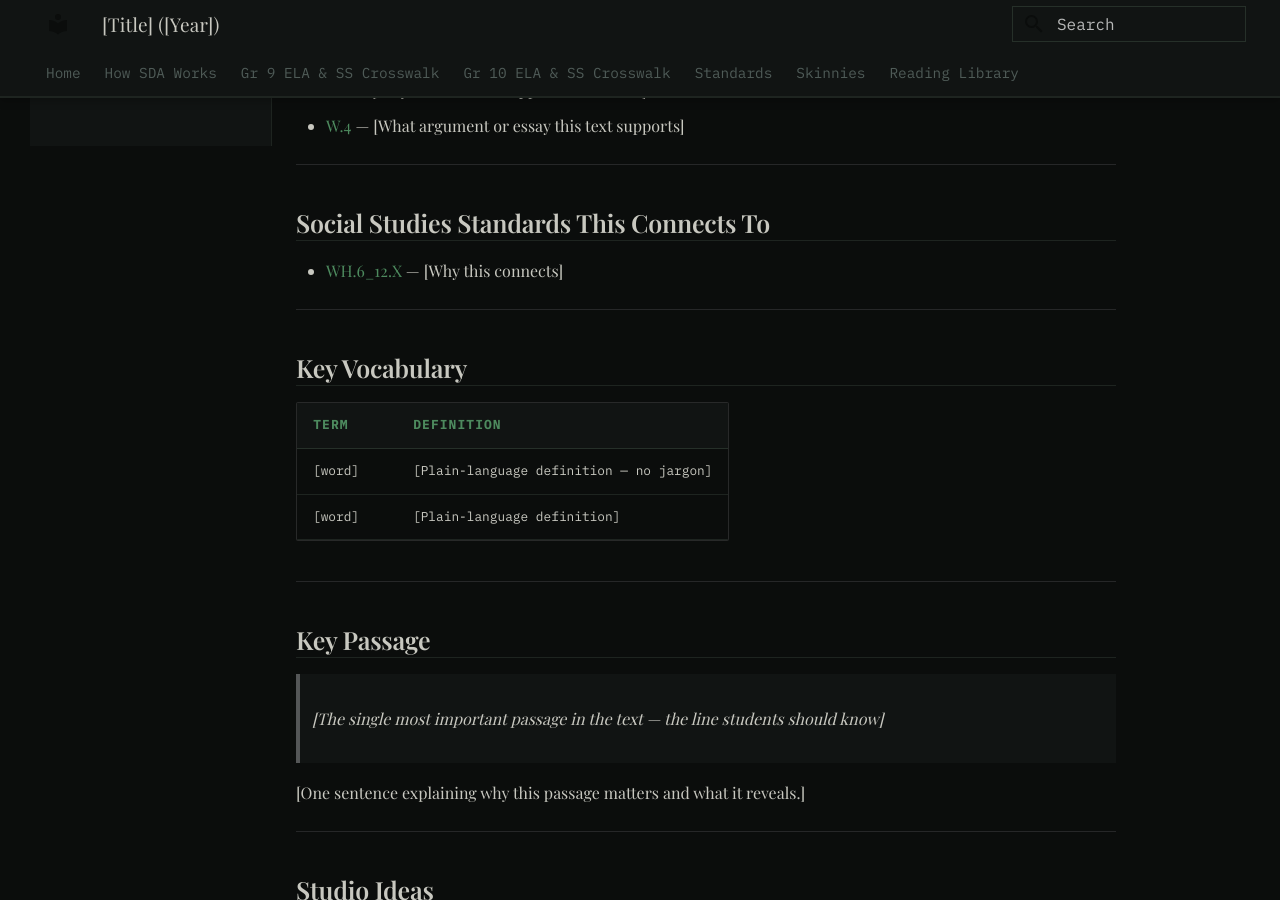
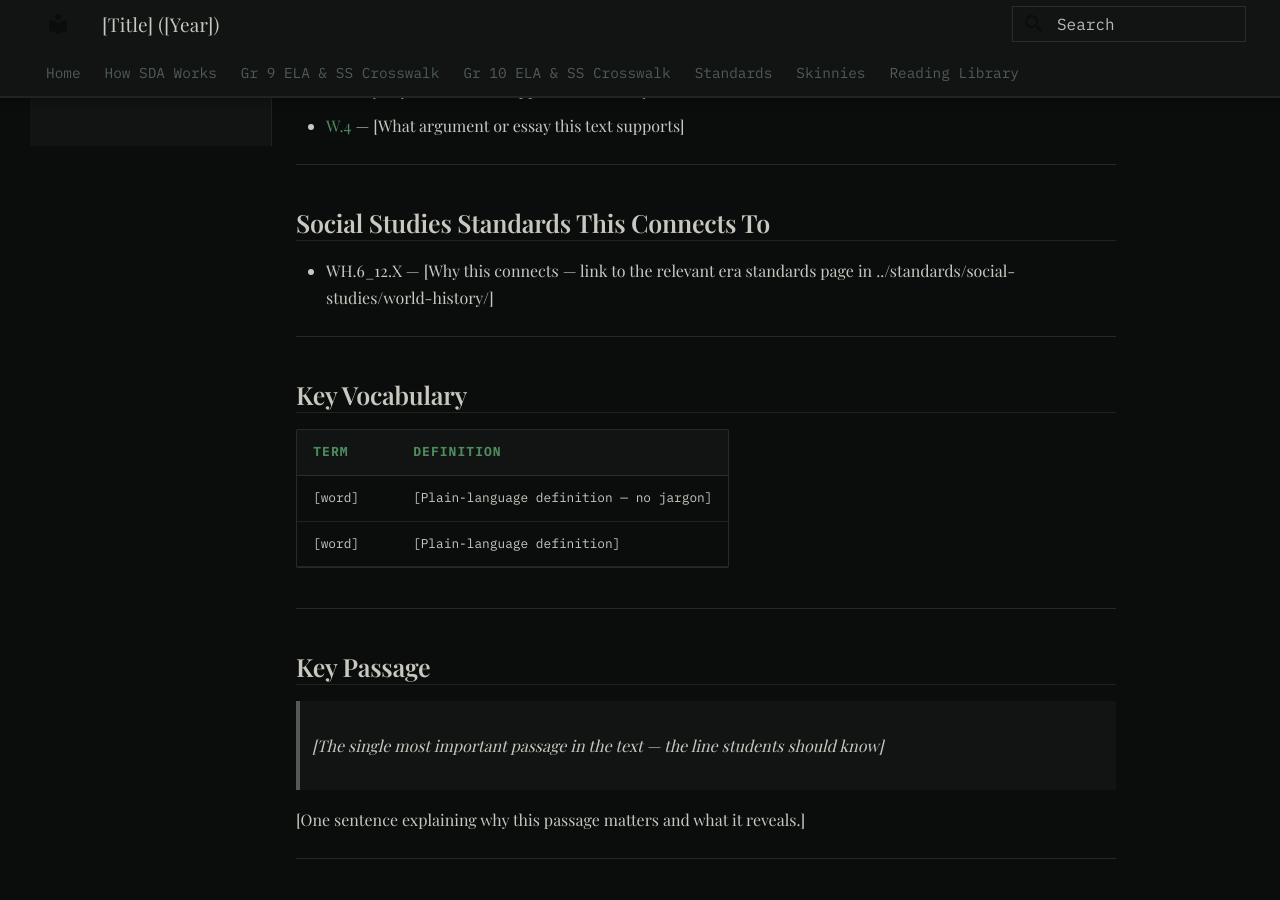
Before and after one commit to laskerpanda/SDA-WIKI, an MkDocs documentation site: the page built from docs/reading-library/TEMPLATE.md, in a window 1280 px wide and 900 px high, scrolled down 689 px. Built offline with MkDocs 1.6.1 and Material for MkDocs 9.7.7, drawn with Linux system fonts in a browser that asks for light colours; some web fonts are replaced.

Commit message:
hermes: 2026-06-18 08:00

```diff
--- a/docs/reading-library/TEMPLATE.md
+++ b/docs/reading-library/TEMPLATE.md
@@ -35,14 +35,14 @@
 
 ## ELA Standards This Connects To
 
-- [R.X](../../standards/ela/gr9-10-scales.md#9-10rx) — [Why this standard applies to this text]
-- [W.4](../../standards/ela/writing-standards.md#9-10w4) — [What argument or essay this text supports]
+- [R.X](../standards/ela/gr9-10-scales.md) — [Why this standard applies to this text]
+- [W.4](../standards/ela/writing-standards.md) — [What argument or essay this text supports]
 
 ---
 
 ## Social Studies Standards This Connects To
 
-- [WH.6_12.X](../../standards/social-studies/world-history/era-X-[name].md#wh6-12x) — [Why this connects]
+- WH.6_12.X — [Why this connects — link to the relevant era standards page in ../standards/social-studies/world-history/]
 
 ---
 
--- a/mkdocs.yml
+++ b/mkdocs.yml
@@ -278,17 +278,24 @@
     - Social Studies — Era 1:
       - Hammurabi's Code: reading-library/social-studies/hammurabi-code.md
       - Analects of Confucius: reading-library/social-studies/analects-confucius.md
+      - Egyptian Book of the Dead: reading-library/social-studies/book-of-the-dead-egypt.md
+      - The Dhammapada: reading-library/social-studies/dhammapada-buddhism.md
+      - Twelve Tables of Rome: reading-library/social-studies/twelve-tables-rome.md
+      - Polybius — Roman Republic: reading-library/social-studies/roman-republic-polybius.md
       - Pericles' Funeral Oration: reading-library/social-studies/pericles-funeral-oration.md
       - Melian Dialogue: reading-library/social-studies/melian-dialogue.md
     - Social Studies — Era 2:
       - Magna Carta: reading-library/social-studies/magna-carta.md
       - Ibn Battuta — Rihla: reading-library/social-studies/ibn-battuta-rihla.md
+      - Feudal Obligations: reading-library/social-studies/feudal-obligations-primary-source.md
+      - Pope Gregory / Emperor Henry: reading-library/social-studies/pope-gregory-emperor-henry-correspondence.md
       - Luther — 95 Theses: reading-library/social-studies/luther-95-theses.md
       - Las Casas — Short Account: reading-library/social-studies/las-casas-short-account.md
     - Social Studies — Era 3:
       - Common Sense — Paine: reading-library/social-studies/common-sense-paine.md
       - Declaration of Rights of Man: reading-library/social-studies/declaration-rights-man.md
       - Wollstonecraft — Vindication: reading-library/social-studies/wollstonecraft-vindication.md
+      - Olympe de Gouges — Declaration of Rights of Woman: reading-library/olympe-de-gouges-declaration-woman.md
       - Haitian Declaration: reading-library/social-studies/haitian-declaration-independence.md
       - Communist Manifesto: reading-library/social-studies/communist-manifesto.md
       - Douglass — Narrative: reading-library/social-studies/narrative-frederick-douglass.md
```
